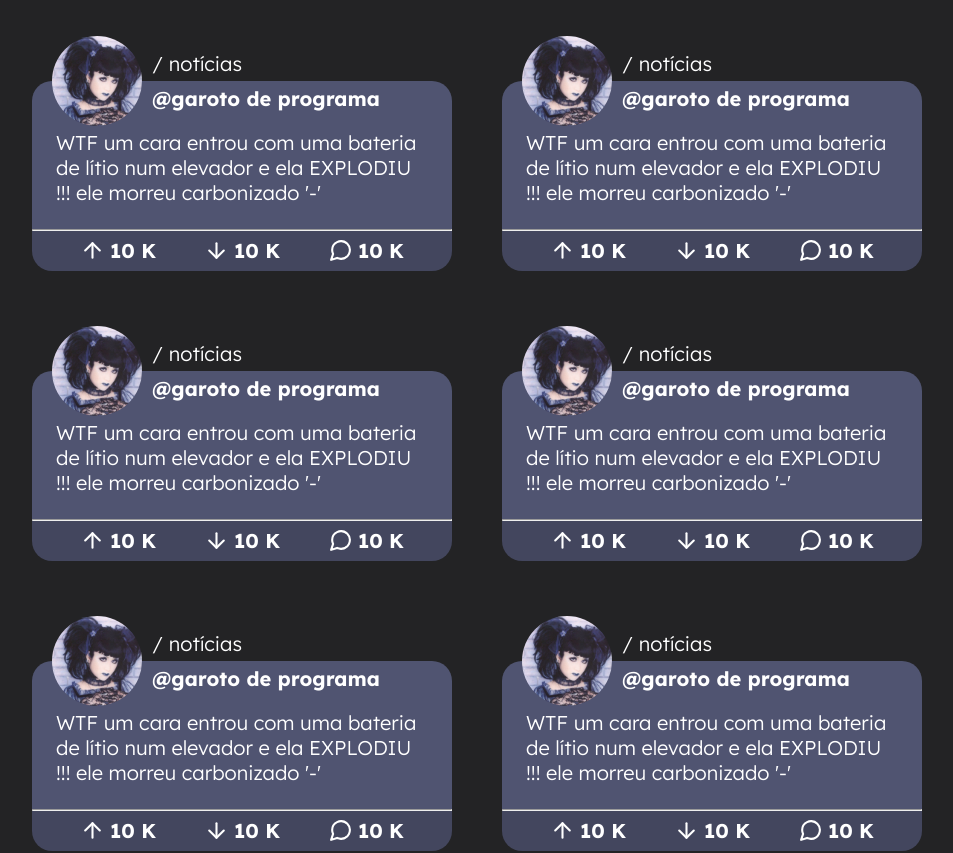
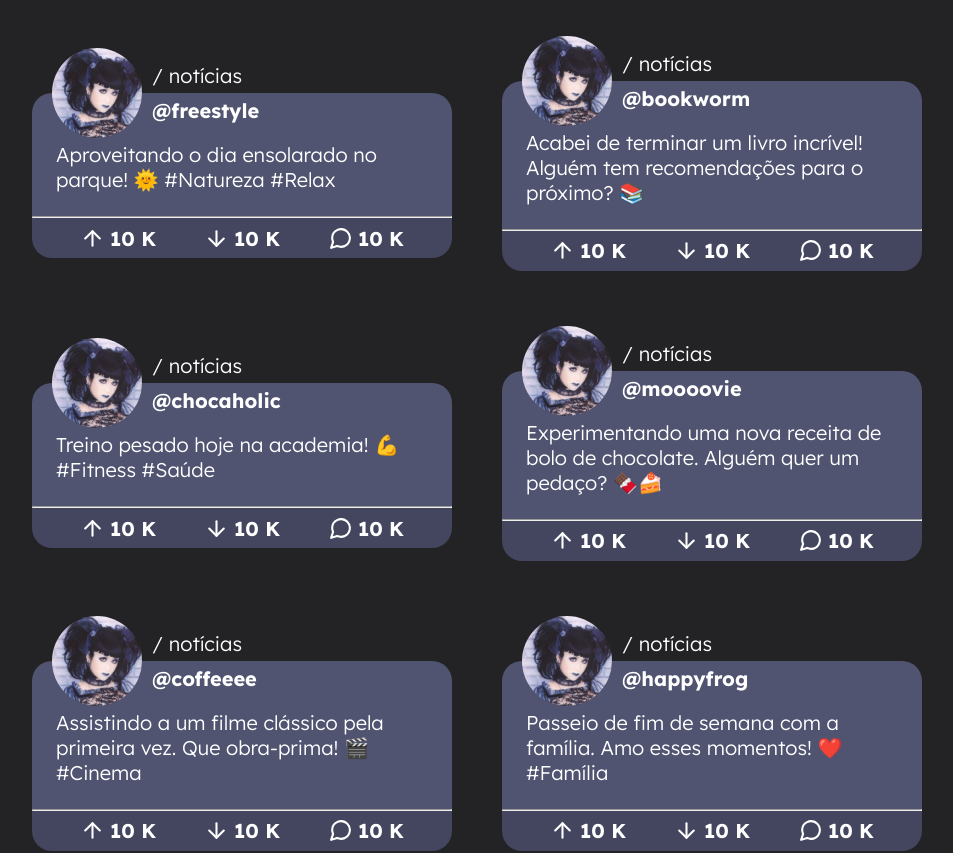
Before and after one commit to lumahloi/social-mana, a React (Vite) app: page / in a window 1280 px wide. Shown: the part 820-1673 px from the top of the page, without its empty margins (163-1116 px from the left). Built offline with nearby package versions, Linux system fonts and the light colour scheme.

Commit message:
feat: home posts

```diff
--- a/src/pages/Home/Home.jsx
+++ b/src/pages/Home/Home.jsx
@@ -11,7 +11,6 @@ import './styles.css'
 
 const Home = () => {
     const profilePic = img_7
-    console.log(profilePic)
     return (
         <div>
             <header className='home-header'>
@@ -51,13 +50,13 @@ const Home = () => {
 
                             <div className='profile-text'>
                                 <span>/ notícias</span>
-                                <span className='span-bold'>@garoto de programa</span>
+                                <span className='span-bold'>@freestyle</span>
                             </div>
                         </div>
 
                         <div className="post-content">
                             <br />
-                            <p>WTF um cara entrou com uma bateria de lítio num elevador e ela EXPLODIU !!! ele morreu carbonizado '-'</p>
+                            <p>Aproveitando o dia ensolarado no parque! 🌞 #Natureza #Relax</p>
                         </div>
 
                         <hr />
@@ -75,13 +74,13 @@ const Home = () => {
 
                             <div className='profile-text'>
                                 <span>/ notícias</span>
-                                <span className='span-bold'>@garoto de programa</span>
+                                <span className='span-bold'>@bookworm</span>
                             </div>
                         </div>
 
                         <div className="post-content">
                             <br />
-                            <p>WTF um cara entrou com uma bateria de lítio num elevador e ela EXPLODIU !!! ele morreu carbonizado '-'</p>
+                            <p>Acabei de terminar um livro incrível! Alguém tem recomendações para o próximo? 📚</p>
                         </div>
 
                         <hr />
@@ -99,13 +98,13 @@ const Home = () => {
 
                             <div className='profile-text'>
                                 <span>/ notícias</span>
-                                <span className='span-bold'>@garoto de programa</span>
+                                <span className='span-bold'>@chocaholic</span>
                             </div>
                         </div>
 
                         <div className="post-content">
                             <br />
-                            <p>WTF um cara entrou com uma bateria de lítio num elevador e ela EXPLODIU !!! ele morreu carbonizado '-'</p>
+                            <p>Treino pesado hoje na academia! 💪 #Fitness #Saúde</p>
                         </div>
 
                         <hr />
@@ -123,13 +122,13 @@ const Home = () => {
 
                             <div className='profile-text'>
                                 <span>/ notícias</span>
-                                <span className='span-bold'>@garoto de programa</span>
+                                <span className='span-bold'>@moooovie</span>
                             </div>
                         </div>
 
                         <div className="post-content">
                             <br />
-                            <p>WTF um cara entrou com uma bateria de lítio num elevador e ela EXPLODIU !!! ele morreu carbonizado '-'</p>
+                            <p>Experimentando uma nova receita de bolo de chocolate. Alguém quer um pedaço? 🍫🍰</p>
                         </div>
 
                         <hr />
@@ -147,13 +146,13 @@ const Home = () => {
 
                             <div className='profile-text'>
                                 <span>/ notícias</span>
-                                <span className='span-bold'>@garoto de programa</span>
+                                <span className='span-bold'>@coffeeee</span>
                             </div>
                         </div>
 
                         <div className="post-content">
                             <br />
-                            <p>WTF um cara entrou com uma bateria de lítio num elevador e ela EXPLODIU !!! ele morreu carbonizado '-'</p>
+                            <p>Assistindo a um filme clássico pela primeira vez. Que obra-prima! 🎬 #Cinema</p>
                         </div>
 
                         <hr />
@@ -171,13 +170,13 @@ const Home = () => {
 
                             <div className='profile-text'>
                                 <span>/ notícias</span>
-                                <span className='span-bold'>@garoto de programa</span>
+                                <span className='span-bold'>@happyfrog</span>
                             </div>
                         </div>
 
                         <div className="post-content">
                             <br />
-                            <p>WTF um cara entrou com uma bateria de lítio num elevador e ela EXPLODIU !!! ele morreu carbonizado '-'</p>
+                            <p>Passeio de fim de semana com a família. Amo esses momentos! ❤️ #Família</p>
                         </div>
 
                         <hr />
```
